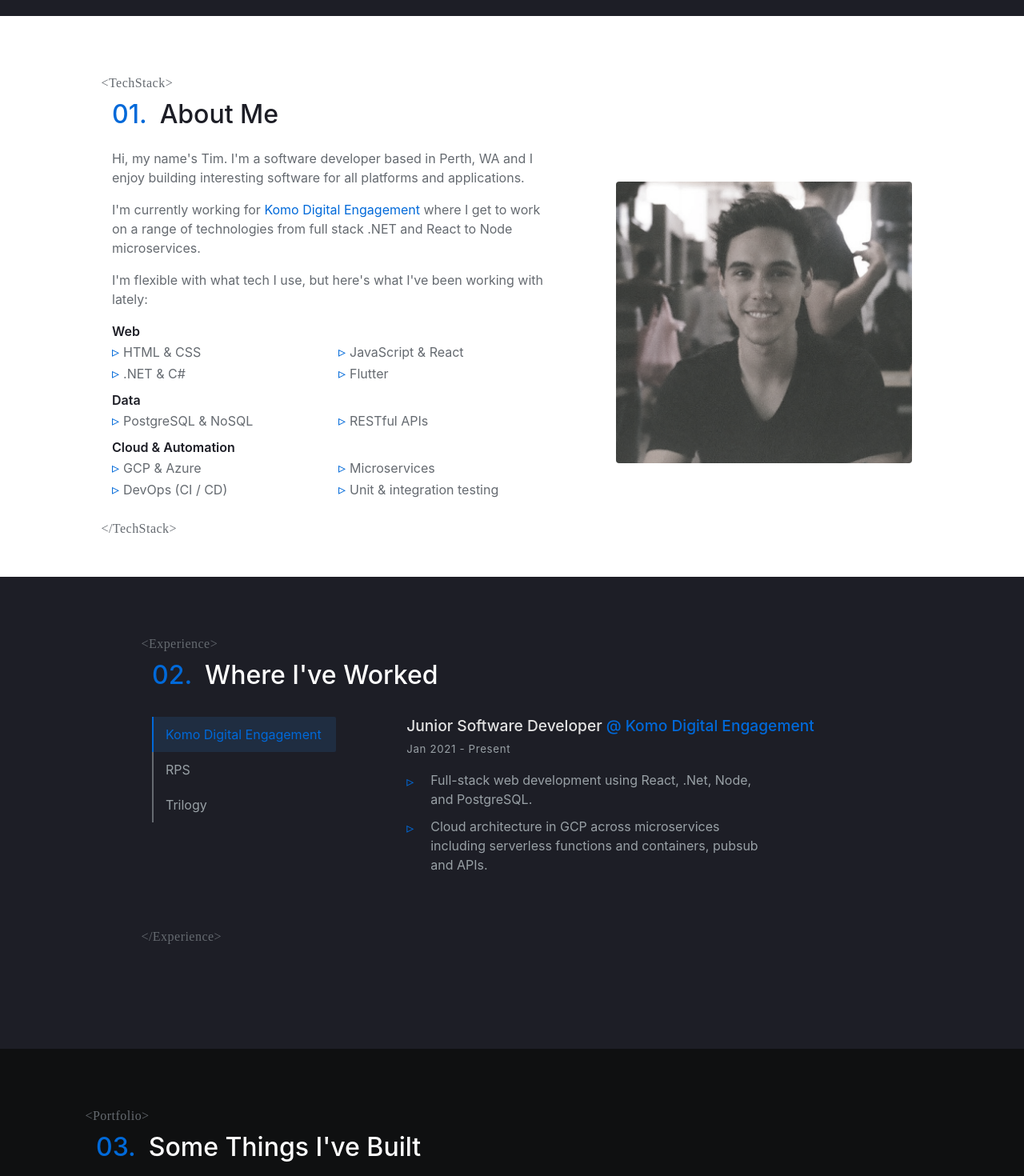
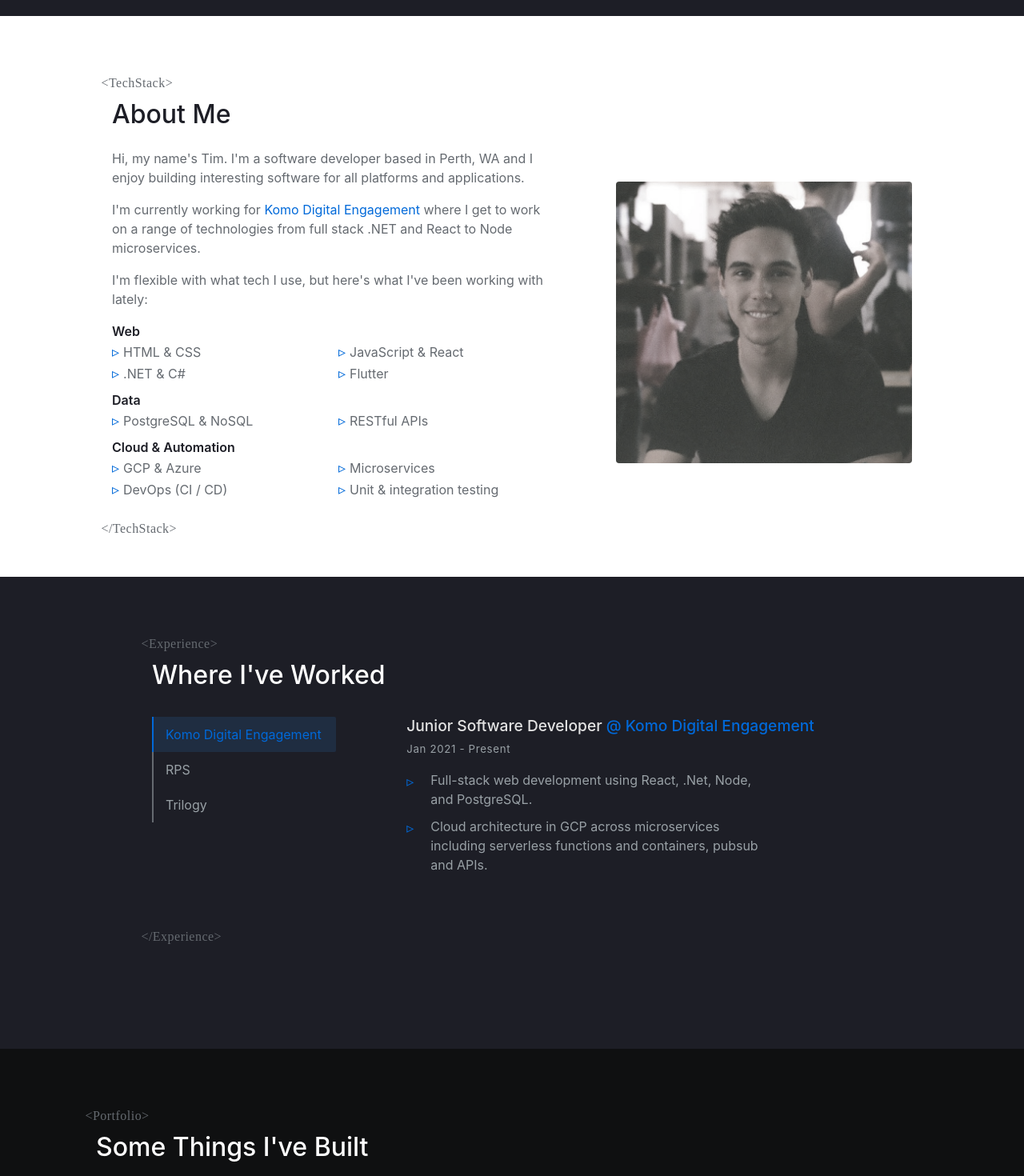
Before and after one commit to timeitel/portfolio, a Next.js app: page / in a window 1280 px wide. Shown: the part 780-2250 px from the top of the page at 80% size. Built offline with nearby package versions, Linux system fonts and the light colour scheme; a web font is replaced by a local one.

Commit message:
feat: remove chapters

```diff
--- a/modules/About/About.tsx
+++ b/modules/About/About.tsx
@@ -19,7 +19,7 @@ export const About: FC<Props> = () => {
         <StyledContainer>
           <hgroup className="about-open-tag">
             <h3 className="section__subtitle" style={{ color: grey800 }}>
-              <span>01.</span>About Me
+              About Me
             </h3>
           </hgroup>
           <div
--- a/modules/Contact/Contact.tsx
+++ b/modules/Contact/Contact.tsx
@@ -22,12 +22,9 @@ export const Contact: FC<Props> = () => {
         >
           <hgroup>
             <h3
-              className="section__subtitle"
+              className="section__subtitle contact-tag"
               style={{ color: whitePrimary, textAlign: "left" }}
             >
-              <span className="contact-tag" style={{ color: blackPrimary }}>
-                04.
-              </span>
               Get In Touch
             </h3>
           </hgroup>
--- a/modules/Contact/styled.ts
+++ b/modules/Contact/styled.ts
@@ -31,7 +31,7 @@ export const StyledSection = styled(Section)`
   .contact-tag:after {
     ${(p) => getHtmlTagStyles(p.theme, p.theme.color.blackPrimary)};
     content: "</Contact>";
-    bottom: -14rem;
+    bottom: -15rem;
     left: -0.8rem;
     font-size: 1rem;
   }
--- a/modules/Experience.tsx
+++ b/modules/Experience.tsx
@@ -27,7 +27,7 @@ export const Experience: FC<Props> = ({ jobs }) => {
         <StyledContainer className="experience-tag">
           <hgroup style={{ marginBottom: "2rem" }}>
             <h3 className="section__subtitle" style={{ color: whitePrimary }}>
-              <span>02.</span>Where I've Worked
+              Where I've Worked
             </h3>
           </hgroup>
           <Jobs jobs={jobs} />
--- a/modules/Portfolio/Portfolio.tsx
+++ b/modules/Portfolio/Portfolio.tsx
@@ -39,7 +39,7 @@ export const Portfolio: FC<Props> = ({ projects }) => {
       <animated.div style={fadeInStyle} ref={intersectionRef}>
         <hgroup className="portfolio-open-tag" style={{ margin: "0 auto" }}>
           <h3 className="section__subtitle" style={{ color: whitePrimary }}>
-            <span>03.</span>Some Things I've Built
+            Some Things I've Built
           </h3>
         </hgroup>
       </animated.div>
```
